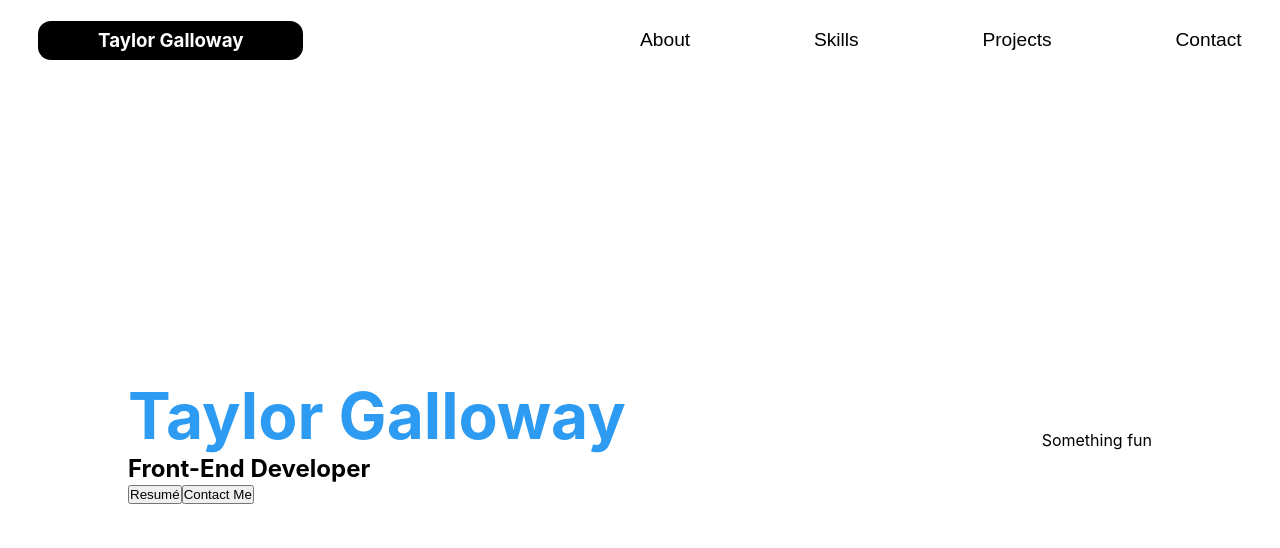
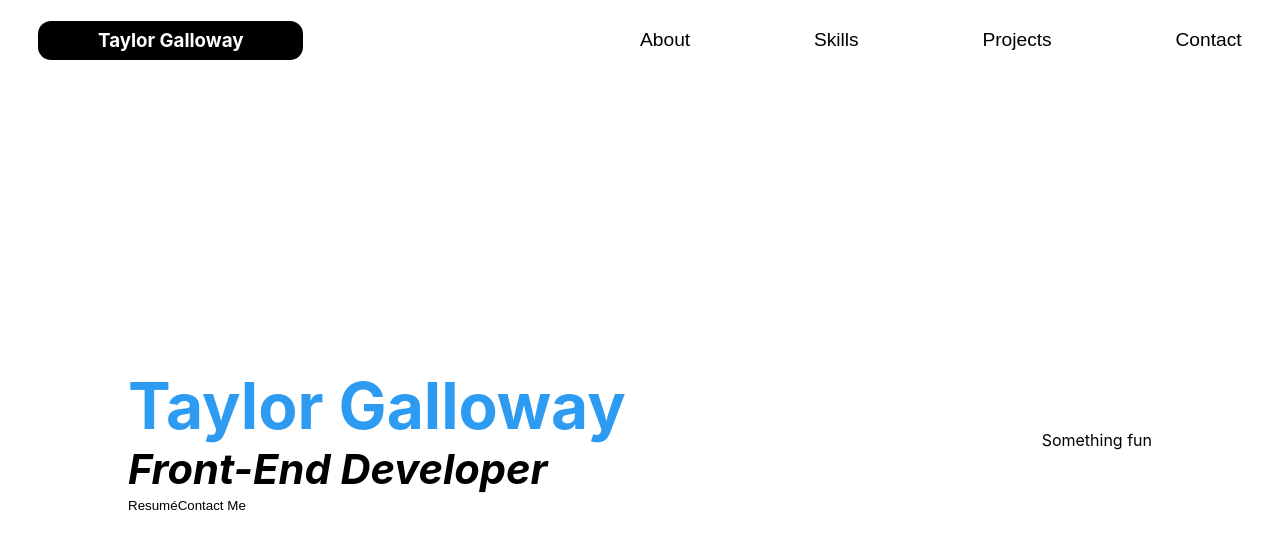
Before and after one commit to tylrs/taylor-portfolio, a React (Create React App) app: page / in a window 1280 px wide. Shown: the top 548 px of the page. Built offline with nearby package versions, Linux system fonts and the light colour scheme.

Commit message:
Add subtitle styling

```diff
--- a/src/components/App/App.css
+++ b/src/components/App/App.css
@@ -17,8 +17,6 @@ nav {
 }
 
 nav > button {
-    background-color: transparent;
-    border: 0;
     font-size: 1.2rem;
 }
 
@@ -53,3 +51,8 @@ h1 {
     color: #2D9BF1;
     font-size: 4rem;
 }
+
+.intro-subtitle {
+    font-size: 2.6rem;
+    font-style: italic;
+}
--- a/src/components/App/App.js
+++ b/src/components/App/App.js
@@ -19,7 +19,7 @@ const App = () => {
                 <article className='intro'>
                     <section className='intro-left'>
                         <h1>Taylor Galloway</h1>
-                        <h2>Front-End Developer</h2>
+                        <h2 className='intro-subtitle'>Front-End Developer</h2>
                         <div className='intro-button-container'>
                             <button className='resume-button'>Resumé</button>
                             <button className='contact-me-button'>Contact Me</button>
--- a/src/index.css
+++ b/src/index.css
@@ -1,6 +1,11 @@
 * {
   margin: 0;
   padding: 0;
+}
+
+button {
+  background-color: transparent;
+  border: 0;
 }
 
 body {
```
